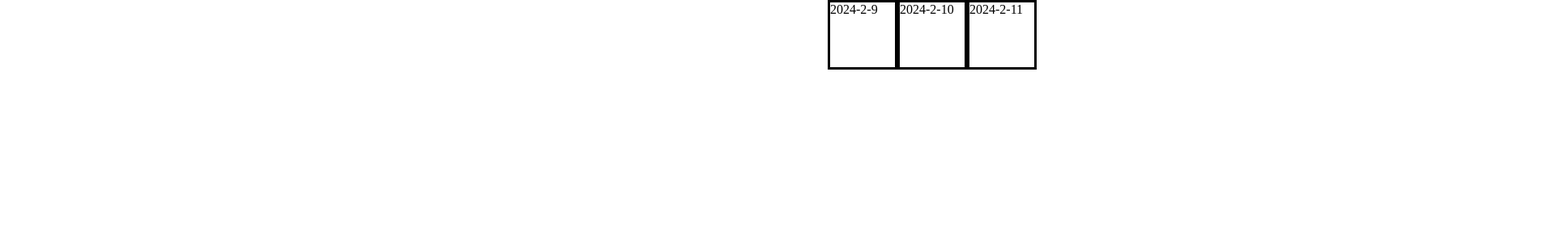
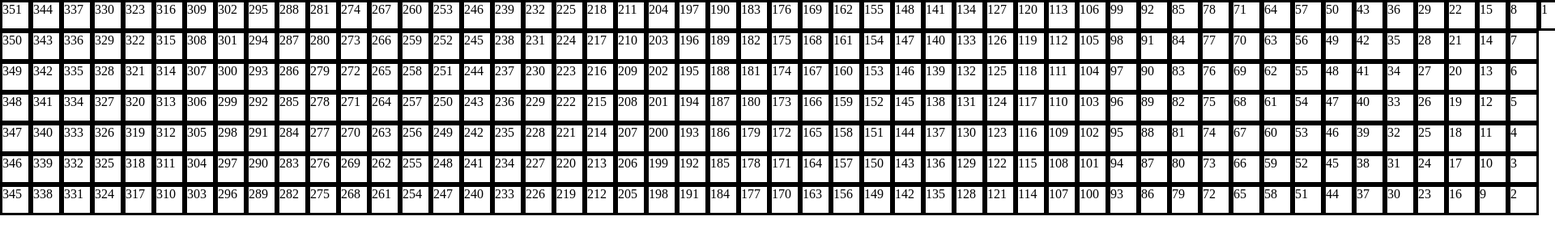
Before and after one commit to EGRrqq/contribution_graph, a website built with Vite: page src/index.html in a window 1280 px wide. Shown: the whole page at 81% size, 1920 px wide, since content can reach past the window. Built offline with nearby package versions, Linux system fonts and the light colour scheme.

Commit message:
feat: graph data prototype
feat(ts): array of weeks data
feat(css): graph 7 rows
feat(html): remove manual squares

```diff
--- a/src/index.html
+++ b/src/index.html
@@ -10,9 +10,6 @@
 
 <body>
   <article id="graph">
-    <section></section>
-    <section></section>
-    <section></section>
   </article>
   <script type="module" src="/main.ts"></script>
 </body>
--- a/src/main.ts
+++ b/src/main.ts
@@ -7,8 +7,40 @@ const substractDays = (n: number) =>
 const formatDate = (date: Date) =>
   `${date.getFullYear()}-${date.getMonth()}-${date.getDate()}`;
 
-// graph stuff
-const graph = document.getElementById("graph") as HTMLElement;
-[...graph.children].forEach((s, i) => {
-  s.textContent = formatDate(substractDays(i));
-});
+const graphEl = document.getElementById("graph");
+window.addEventListener("load", init, { once: true });
+
+// draw ui, should be in separate file
+function init() {
+  if (!graphEl) return;
+  const graphArr = drawGraph(351, 1, 7);
+
+  graphArr.forEach((r) => {
+    const row = document.createElement("div");
+
+    r.forEach((n) => {
+      const section = document.createElement("section");
+      section.textContent = n.toString();
+      row.appendChild(section);
+    });
+
+    graphEl.appendChild(row);
+  });
+}
+
+// graph logic without ui
+function drawGraph(MAX = 31, INIT = 1, daysPerWeek = 7): number[][] {
+  let max = MAX;
+  const weeks: number[][] = [];
+  const week: number[] = [];
+
+  if (INIT > daysPerWeek) return weeks;
+
+  while (max > 0) {
+    week.push(max);
+    max -= daysPerWeek;
+  }
+  weeks.push(week);
+
+  return weeks.concat(drawGraph(MAX - 1, INIT + 1));
+}
--- a/src/style.css
+++ b/src/style.css
@@ -7,12 +7,16 @@
 }
 
 #graph {
-  display: flex;
-  flex-direction: row-reverse;
+  display: grid;
+  grid-template-rows: repeat(7, 1fr);
 }
 
-#graph>section {
-  height: 80px;
-  width: 80px;
+#graph div {
+  display: flex;
+}
+
+#graph section {
+  height: 2rem;
+  width: 2rem;
   border: solid;
 }
```
